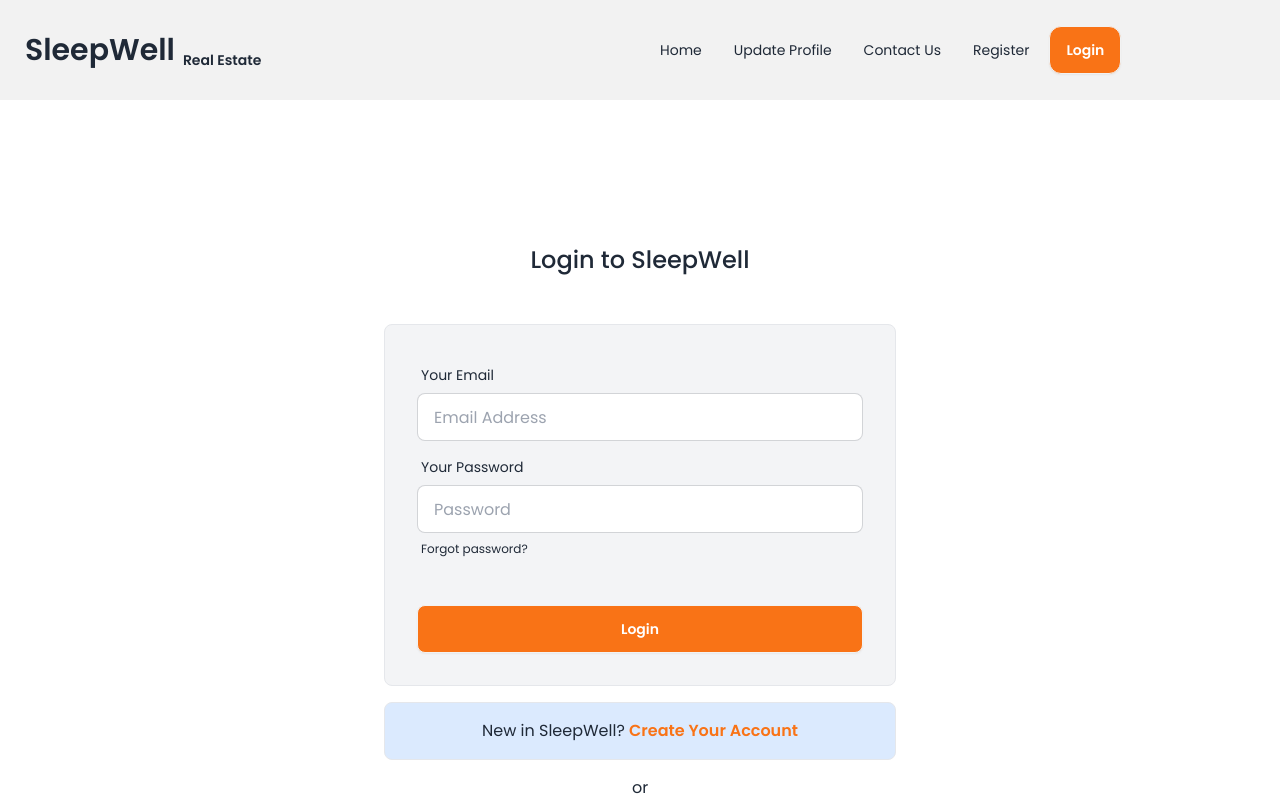
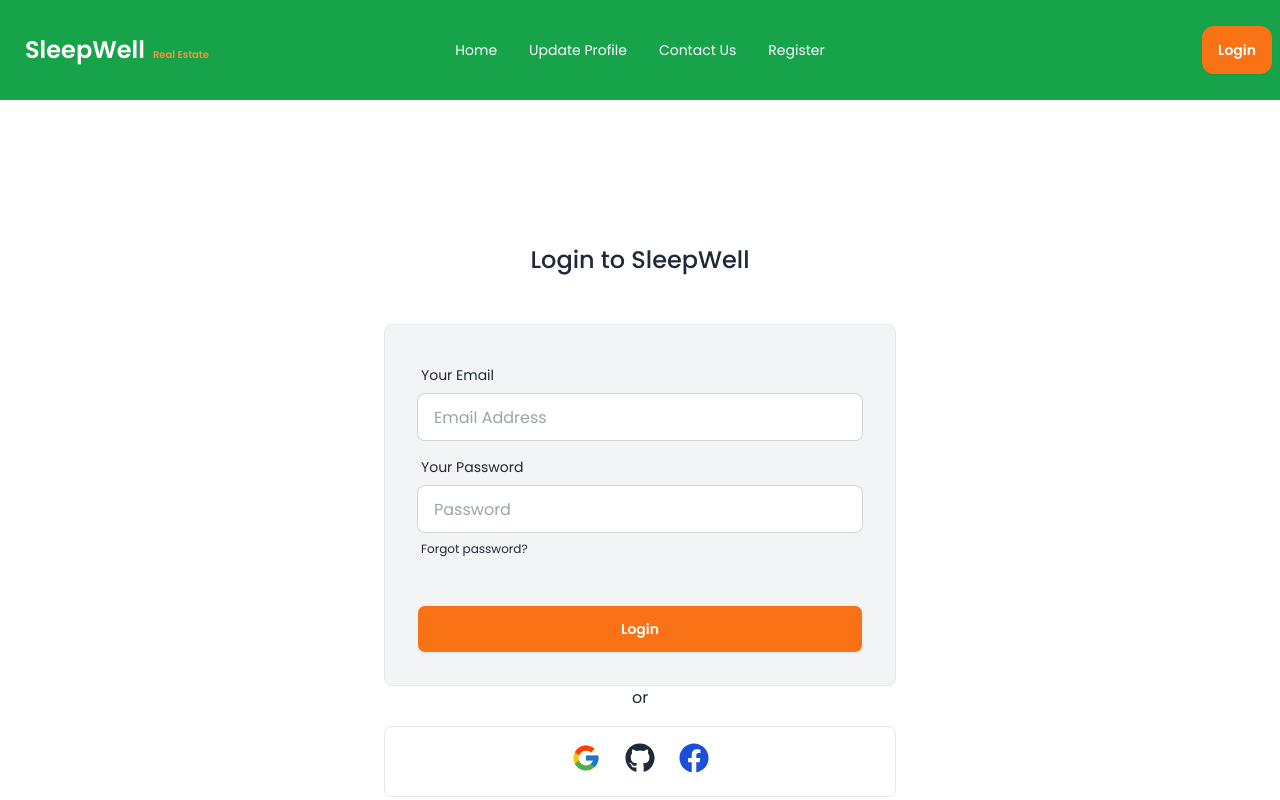
Before and after one commit to abdullahrafi1234/sleep-well, a React (Vite) app: page /login in a window 1280 px wide. Shown: the top 800 px of the page. Built offline with nearby package versions, Linux system fonts and the light colour scheme; no server answers.

Commit message:
added error page and others bug

```diff
--- /dev/null
+++ b/src/pages/ErrorPage/ErrorPage.jsx
@@ -0,0 +1,15 @@
+import { Link } from "react-router-dom";
+
+
+const ErrorPage = () => {
+    return (
+        <div className="font-poppins text-center items-center mx-auto max-w-xl mt-36 space-y-4 border p-20 bg-blue-200">
+            <h3 className="text-6xl font-extrabold text-red-400">Oops!</h3>
+            <p className="font-bold text-xl">404 - PAGE NOT FOUND</p>
+            <p>This page you are looking for might have been removed had its name changed or id temporarily unavailable!!</p>
+            <Link className="btn btn-primary" to={'/'}>Go to Home</Link>
+        </div>
+    );
+};
+
+export default ErrorPage;
--- a/src/pages/Login/Login.jsx
+++ b/src/pages/Login/Login.jsx
@@ -1,12 +1,15 @@
 import { useContext, useState } from "react";
 import { Link } from "react-router-dom";
 import { AuthContext } from "../../providers/AuthProvider";
+import { FaFacebook, FaGithub} from "react-icons/fa";
+import { FcGoogle } from "react-icons/fc";
 
 
 const Login = () => {
 
     const { signInUser, googleLogin, githubLogin, facebookLogin, setUser } = useContext(AuthContext)
     const [error, setError] = useState('')
+    console.log(setError);
 
     const handleLogin = e => {
         e.preventDefault();
@@ -21,18 +24,8 @@ const Login = () => {
             })
             .catch(error => {
                 console.log(error)
-                setError('Please Write Your Correct Gmail or Password!!!')
+                alert('Please Write Your Correct Gmail or Password!!!')
             })
-
-
-        // const handleGoogleLogin = () => {
-
-        //     googleLogin()
-        //         .then(result => {
-        //             setUser(result.user)
-        //         })
-        // }
-
 
     }
 
@@ -42,6 +35,7 @@ const Login = () => {
         googleLogin()
         .then(result =>{
             setUser(result.user)
+            alert('Sign in Successfully')
         })
         .catch(error => {
             console.log(error)
@@ -52,6 +46,18 @@ const Login = () => {
         githubLogin()
             .then(result => {
                 setUser(result.user)
+                alert('Sign in Successfully')
+            })
+            .catch(error => {
+                console.log(error.message)
+            })
+    }
+
+    const handleFacebookLogin = () => {
+        facebookLogin()
+            .then(result => {
+                setUser(result.user)
+                alert('Sign in Successfully')
             })
             .catch(error => {
                 console.log(error.message)
@@ -91,13 +97,20 @@ const Login = () => {
                     <button className="btn bg-orange-500 text-white">Login</button>
                 </div>
             </form>
-            <p className="bg-blue-100 rounded-lg text-center border p-4 my-4">New in SleepWell?  <Link className="text-orange-500 font-semibold" to={'/login'}>Create Your Account</Link></p>
-
             <p className="text-center">or</p>
 
-            <p className=" rounded-lg text-center border p-4 my-4" >
-                <button onClick={handleGoogleLogin}>githubLogin</button>
+            <p className=" rounded-lg text-center border p-4 my-4 space-x-6" >
+                <button onClick={handleGoogleLogin}><FcGoogle className="text-3xl"></FcGoogle></button>
+
+                <button onClick={handleGithubLogin}><FaGithub className="text-3xl "></FaGithub></button>
+
+                <button onClick={handleFacebookLogin}><FaFacebook className="text-3xl text-blue-700 "></FaFacebook></button>
             </p>
+
+            <p className="bg-blue-100 rounded-lg text-center border p-4 my-4">New in SleepWell?  <Link className="text-green-500 font-semibold" to={'/register'}>Create Your Account</Link></p>
+
+
+
         </div>
 
 
--- a/src/pages/Navbar/Navbar.jsx
+++ b/src/pages/Navbar/Navbar.jsx
@@ -3,14 +3,15 @@ import { Link, NavLink } from "react-router-dom";
 import { AuthContext } from "../../providers/AuthProvider";
 
 
+
 const Navbar = () => {
 
-    const { logOut , user} = useContext(AuthContext)
+    const { logOut, user } = useContext(AuthContext)
 
     const handleSignOut = () => {
         logOut()
-        .then()
-        .catch()
+            .then()
+            .catch()
     }
 
     const navLinks = <>
@@ -21,7 +22,7 @@ const Navbar = () => {
     </>
 
     return (
-        <div className="navbar bg-base-200 py-6">
+        <div className="navbar bg-green-600 text-white py-6">
             <div className="navbar-start">
                 <div className="dropdown">
                     <div tabIndex={0} role="button" className="btn btn-ghost lg:hidden">
@@ -31,20 +32,25 @@ const Navbar = () => {
                         {navLinks}
                     </ul>
                 </div>
-                <a className="btn btn-ghost text-sm"> <span className="text-3xl">SleepWell</span> <br />Real Estate</a>
+                <a className="btn btn-ghost text-[10px] text-orange-400"> <span className="text-2xl text-white">SleepWell</span> <br /> Real Estate</a>
             </div>
             <div className="navbar-center hidden lg:flex">
                 <ul className="menu menu-horizontal px-1">
                     {navLinks}
                 </ul>
             </div>
-            <div>
+            <div className="navbar-end">
                 {
-                     user ?
-                     <button onClick={handleSignOut} className="btn rounded-xl bg-orange-500 text-white">Sign Out</button> :
-                     <div className="navbar-end">
-                     <Link className="btn rounded-xl bg-orange-500 text-white" to={'/login'}>Login</Link>
-                 </div>
+                    user ?
+                        <div className="flex gap-3 items-center">
+
+                            <button data-tip={user.displayName} className=" text-white border-none tooltip tooltip-bottom w-12"><img className="rounded-full" src={user.photoURL} /></button>
+
+                            <button onClick={handleSignOut} data-tip={user.displayName} className="btn rounded-xl bg-orange-500 text-white border-none">Sign Out</button>
+                        </div> :
+                        <div className="">
+                            <Link className="btn rounded-xl bg-orange-500 text-white border-none" to={'/login'}>Login</Link>
+                        </div>
 
                 }
             </div>
--- a/src/pages/Register/Register.jsx
+++ b/src/pages/Register/Register.jsx
@@ -92,7 +92,7 @@ const Register = () => {
                 <p className="text-red-600 text-center">{error}</p>
 
                 <div className="form-control mt-6">
-                    <button className="btn bg-orange-500 text-white">Login</button>
+                    <button className="btn bg-green-500 text-white">Register</button>
                 </div>
             </form>
             <p className="bg-blue-100 rounded-lg text-center border p-4 my-4">Already Have an Account? Please <Link className="text-orange-500 font-semibold" to={'/login'}>Login</Link></p>
--- a/src/providers/AuthProvider.jsx
+++ b/src/providers/AuthProvider.jsx
@@ -1,8 +1,7 @@
 import { createContext, useEffect, useState } from "react";
 import PropTypes from 'prop-types';
-import { createUserWithEmailAndPassword, getAuth, onAuthStateChanged, signInWithEmailAndPassword, signInWithPopup, signOut } from "firebase/auth";
+import { createUserWithEmailAndPassword, getAuth, onAuthStateChanged, signInWithEmailAndPassword, signInWithPopup, signOut,FacebookAuthProvider, GithubAuthProvider, GoogleAuthProvider } from "firebase/auth";
 import app from "../firebase/firebase.config";
-import { FacebookAuthProvider, GithubAuthProvider, GoogleAuthProvider } from "firebase/auth/cordova";
 
 export  const AuthContext = createContext(null)
 const auth = getAuth(app);
--- a/src/routes/Router.jsx
+++ b/src/routes/Router.jsx
@@ -5,12 +5,14 @@ import Root from "../pages/Root/Root";
 import Home from "../pages/Home/Home";
 import Login from "../pages/Login/Login";
 import Register from "../pages/Register/Register";
+import ErrorPage from "../pages/ErrorPage/ErrorPage";
 
 
   const Router = createBrowserRouter([
     {
       path: "/",
       element: <Root></Root>,
+      errorElement: <ErrorPage></ErrorPage>,
       children: [
         {
           path: '/',
```
